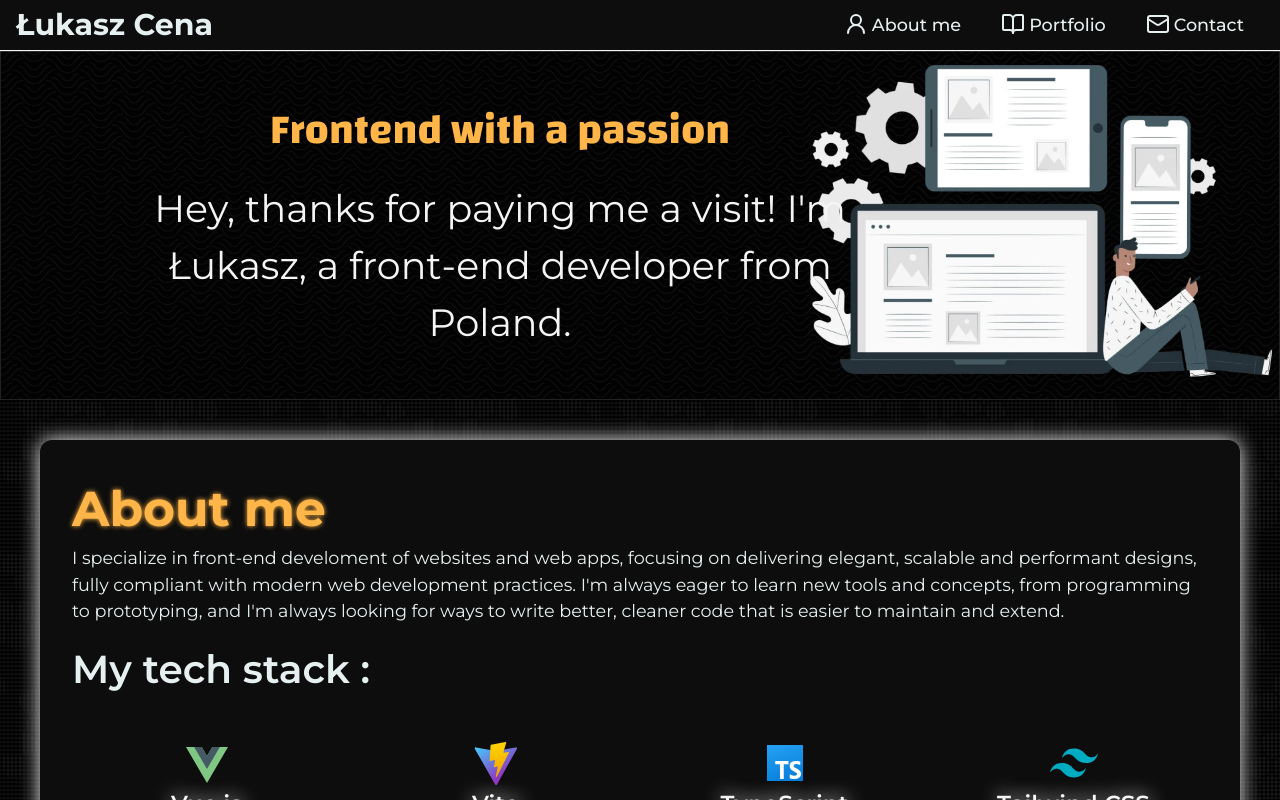
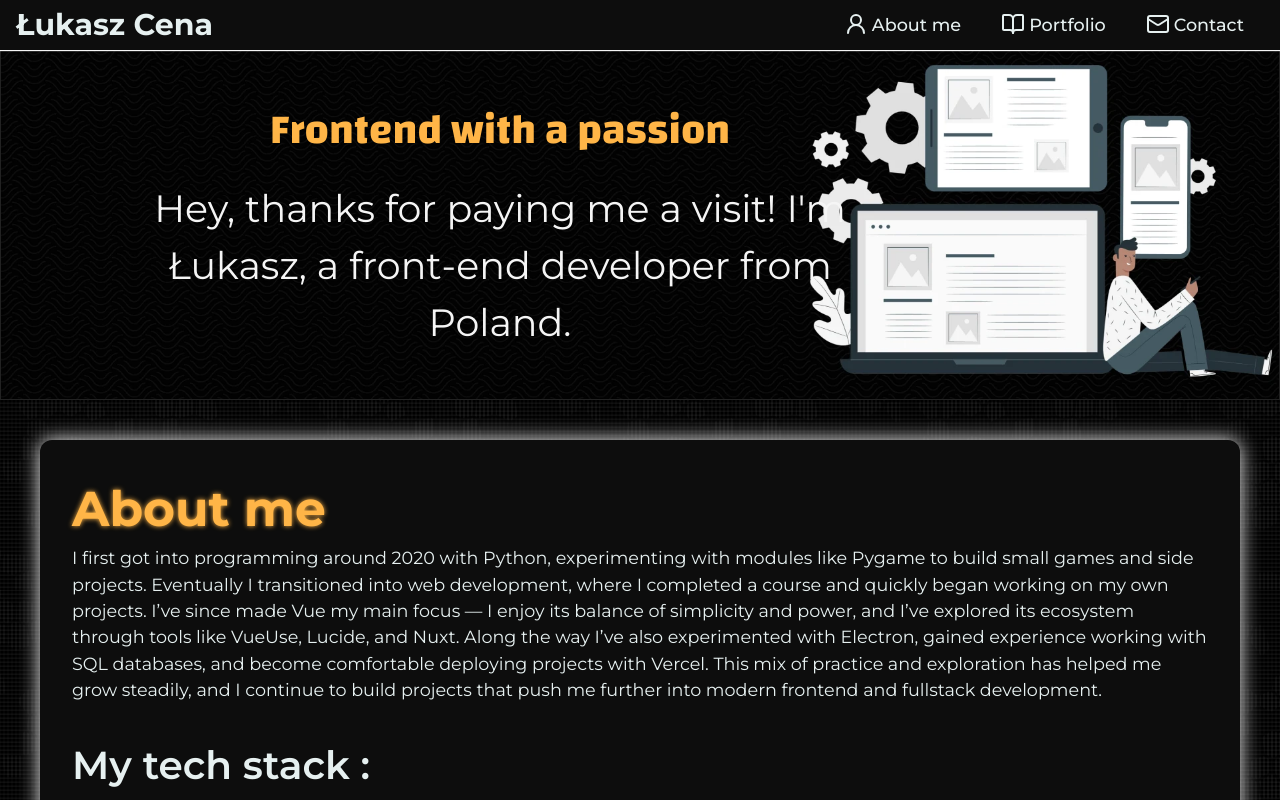
Before and after one commit to LukCen/LBJPortfolio, a Vue app: page / in a window 1280 px wide. Shown: the top 800 px of the page. Built offline with nearby package versions, Linux system fonts and the light colour scheme; no server answers.

Commit message:
about me section expanded

```diff
--- a/src/components/AboutMe.vue
+++ b/src/components/AboutMe.vue
@@ -14,11 +14,12 @@ import iconFigma from "/icons/figma.svg"
   <section id="about-me" class=" bg-medium shadow-primary rounded-xl p-8 text-light" aria-label="About me">
     <h2 class="section_header text-secondary text-shadow-[0px_0px_5px_var(--color-secondary)] font-bold">About me</h2>
     <div class="content flex flex-col gap-4">
-      <p>I specialize in front-end develoment of websites and web apps, focusing on delivering elegant, scalable and
-        performant designs, fully compliant with modern web development practices. I'm always eager to learn new tools
-        and concepts, from programming to prototyping, and I'm always looking for ways to write better, cleaner code
-        that is
-        easier to maintain and extend.</p>
+      <p>I first got into programming around 2020 with Python, experimenting with modules like Pygame to build small games and side projects. Eventually I transitioned into web development, where I
+        completed a course and quickly began working on my own projects.
+        I’ve since made Vue my main focus — I enjoy its balance of simplicity and power, and I’ve explored its ecosystem through tools like VueUse, Lucide, and Nuxt. Along the way I’ve also
+        experimented with Electron, gained experience working with SQL databases, and become comfortable deploying projects with Vercel.
+        This mix of practice and exploration has helped me grow steadily, and I continue to build projects that push me further into modern frontend and fullstack development.</p>
+      <p></p>
       <div class="tech-stack flex flex-col gap-10">
         <h3 class="font-semibold">My tech stack :</h3>
         <ul class="grid grid-cols-2 grid-rows-2 desktop:grid-cols-4 desktop:grid-rows-1 gap-5 w-full justify-around">
```
